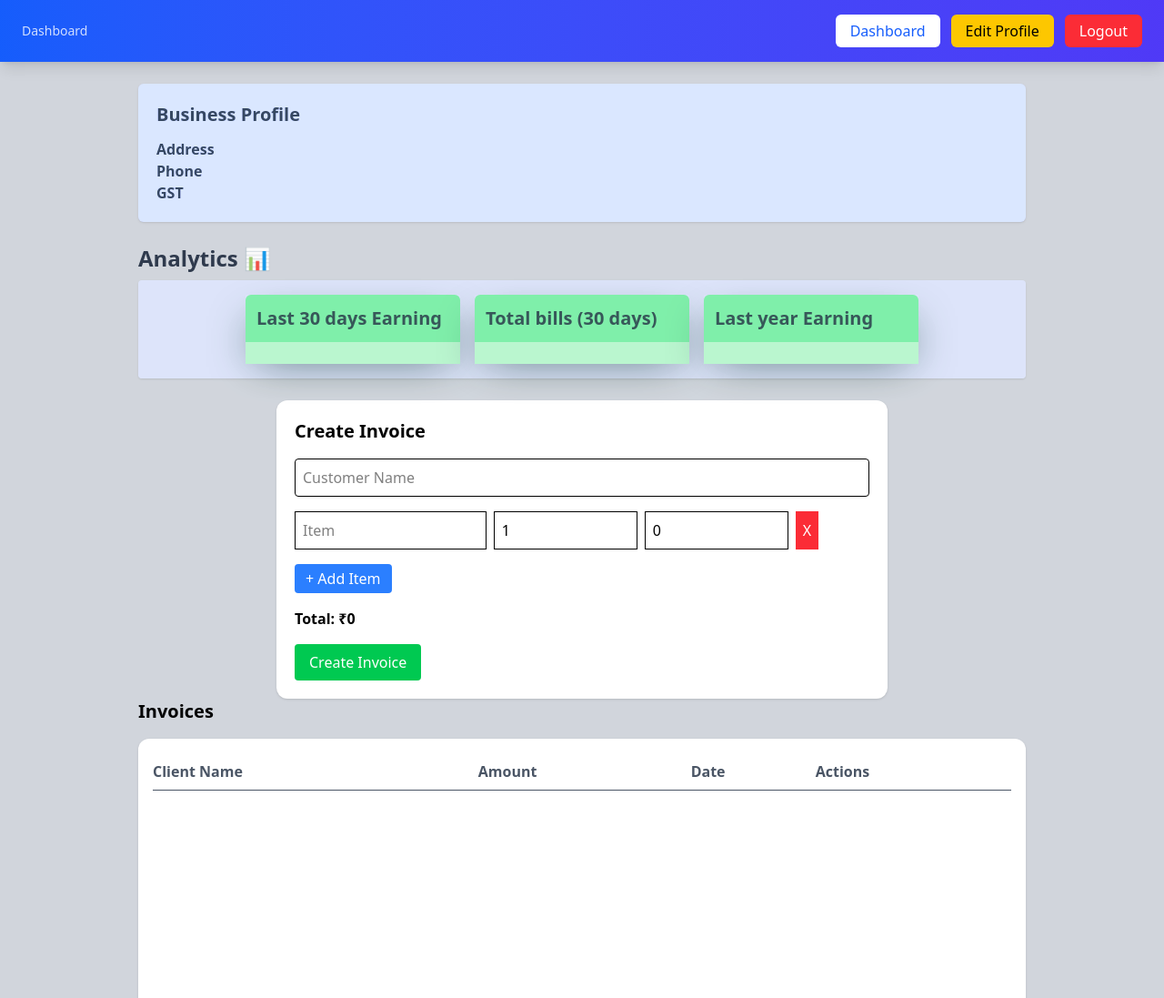
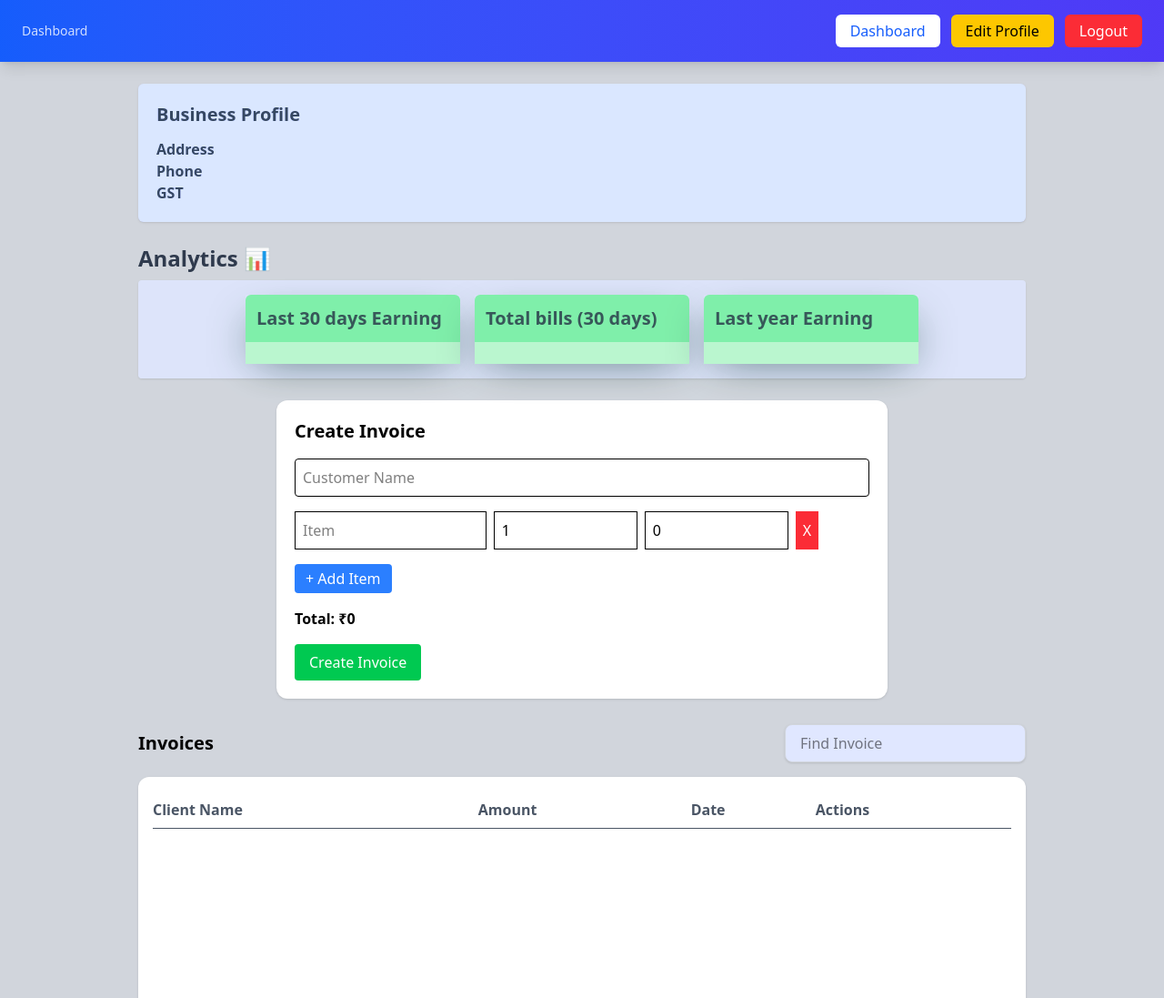
Before and after one commit to piyushkale/Invoice-and-Billing-WebApp, a website: page frontend/dashboard.html in a window 1280 px wide. Shown: the top 1097 px of the page at 91% size. Drawn offline with nearby package versions, Linux system fonts and the light colour scheme; no server answers; sample sign-in values are in the browser's storage.

Commit message:
Defined UI and Functionality for Search feature

```diff
--- a/frontend/dashboard.html
+++ b/frontend/dashboard.html
@@ -74,15 +74,21 @@
         class="flex justify-center flex-wrap shadow rounded-sm gap-4 opacity-95 [&_div]:w-1/4 bg-indigo-100/90 p-4"
       >
         <div class="bg-green-300 text-xl font-bold rounded-md">
-          <h2 class="p-3 text-slate-800/80 shadow-2xl shadow-emerald-950">Last 30 days Earning</h2>
+          <h2 class="p-3 text-slate-800/80 shadow-2xl shadow-emerald-950">
+            Last 30 days Earning
+          </h2>
           <h3 id="last30Id" class="p-3 bg-green-200"></h3>
         </div>
         <div class="bg-green-300 text-xl font-bold rounded-md">
-          <h2 class="p-3 text-slate-800/80 shadow-2xl shadow-emerald-950">Total bills (30 days)</h2>
+          <h2 class="p-3 text-slate-800/80 shadow-2xl shadow-emerald-950">
+            Total bills (30 days)
+          </h2>
           <h3 id="billsId" class="p-3 bg-green-200"></h3>
         </div>
         <div class="bg-green-300 text-xl font-bold rounded-md">
-          <h2 class="p-3 text-slate-800/80 shadow-2xl shadow-emerald-950">Last year Earning</h2>
+          <h2 class="p-3 text-slate-800/80 shadow-2xl shadow-emerald-950">
+            Last year Earning
+          </h2>
           <h3 id="lastYearId" class="p-3 bg-green-200"></h3>
         </div>
       </div>
@@ -121,8 +127,18 @@
         </button>
       </div>
 
-      <div class="flex justify-between items-center mb-4">
+      <div class="flex justify-between items-center mt-7 mb-4">
         <h2 class="text-xl font-semibold">Invoices</h2>
+        <div>
+          <input
+            type="text"
+            placeholder="Find Invoice"
+            name="searchInvoice"
+            id="searchInv"
+            oninput="handleSearchInvoice()"
+            class="w-full px-4 bg-indigo-100 py-2 border border-gray-300 rounded-lg shadow-sm focus:outline-none focus:ring-2 focus:ring-blue-500 focus:border-blue-500 transition duration-200"
+          />
+        </div>
       </div>
       <!-- Invoice Table -->
       <div class="bg-white p-4 rounded-xl shadow h-[70vh] overflow-y-auto">
--- a/frontend/dashboard.js
+++ b/frontend/dashboard.js
@@ -78,7 +78,7 @@ function renderInvoices(invoices) {
 
 // Delete
 async function deleteInvoice(id) {
-  await axios.delete(`http://localhost:3000/invoice/${id}`, {
+  await axios.delete(`/api/invoice/${id}`, {
     headers: { Authorization: token },
   });
 
@@ -207,6 +207,25 @@ async function createInvoice() {
   }
 }
 
+const inputSearch = document.getElementById("searchInv");
+
+async function handleSearchInvoice() {
+  try {
+    const query = inputSearch.value.trim();
+    if (query.length === 0 || query.length < 3) {
+      return loadInvoices();
+    }
+
+    const res = await axios.get(`/api/invoice/search?q=${query}`, {
+      headers: { Authorization: token },
+    });
+    console.log(res.data);
+    renderInvoices(res.data);
+  } catch (error) {
+    console.log(error.message);
+  }
+}
+
 addItem();
 
 function copyLink(id) {
--- a/frontend/src/input.css
+++ b/frontend/src/input.css
@@ -1 +1,4 @@
 @import "tailwindcss";
+
+
+@custom-variant dark (&:where(.dark, .dark *));
```
Also changed, not shown: frontend/invoice.html (+1 -1 lines), frontend/src/output.css.
